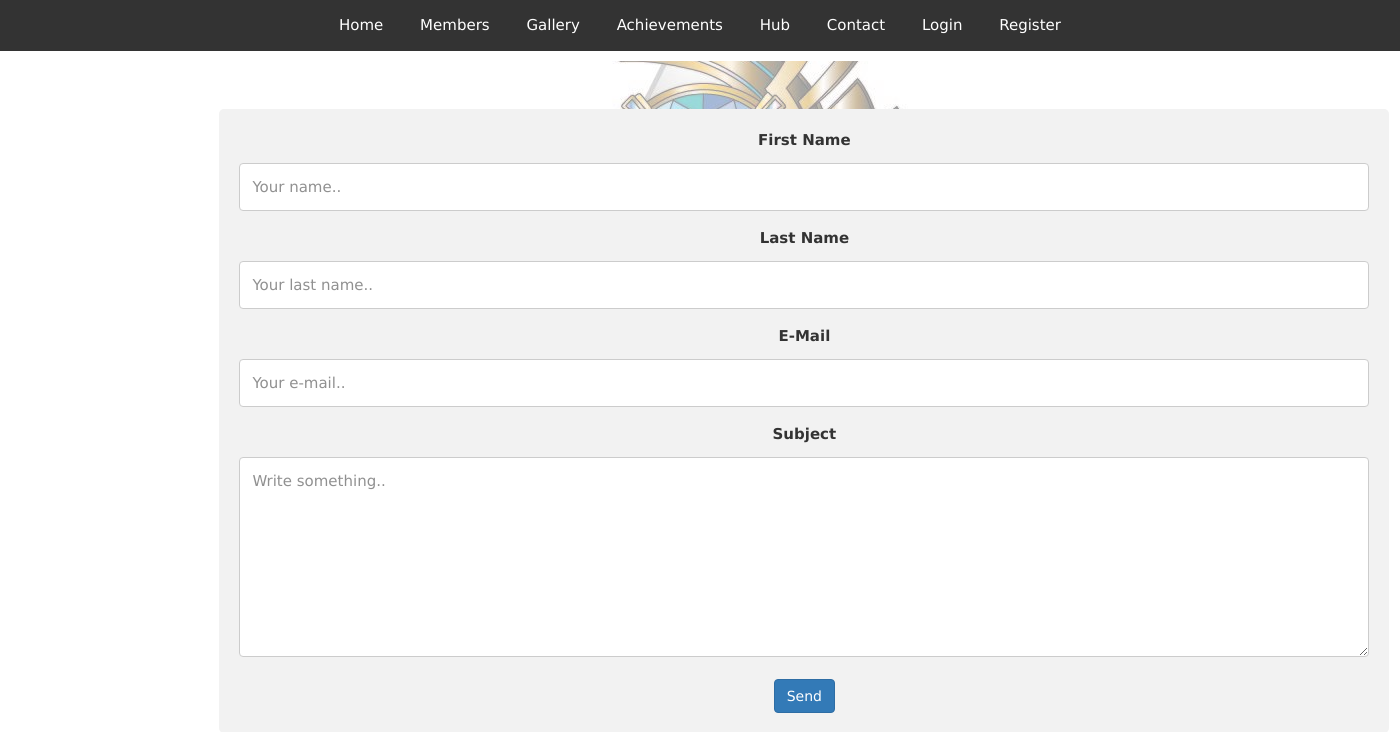
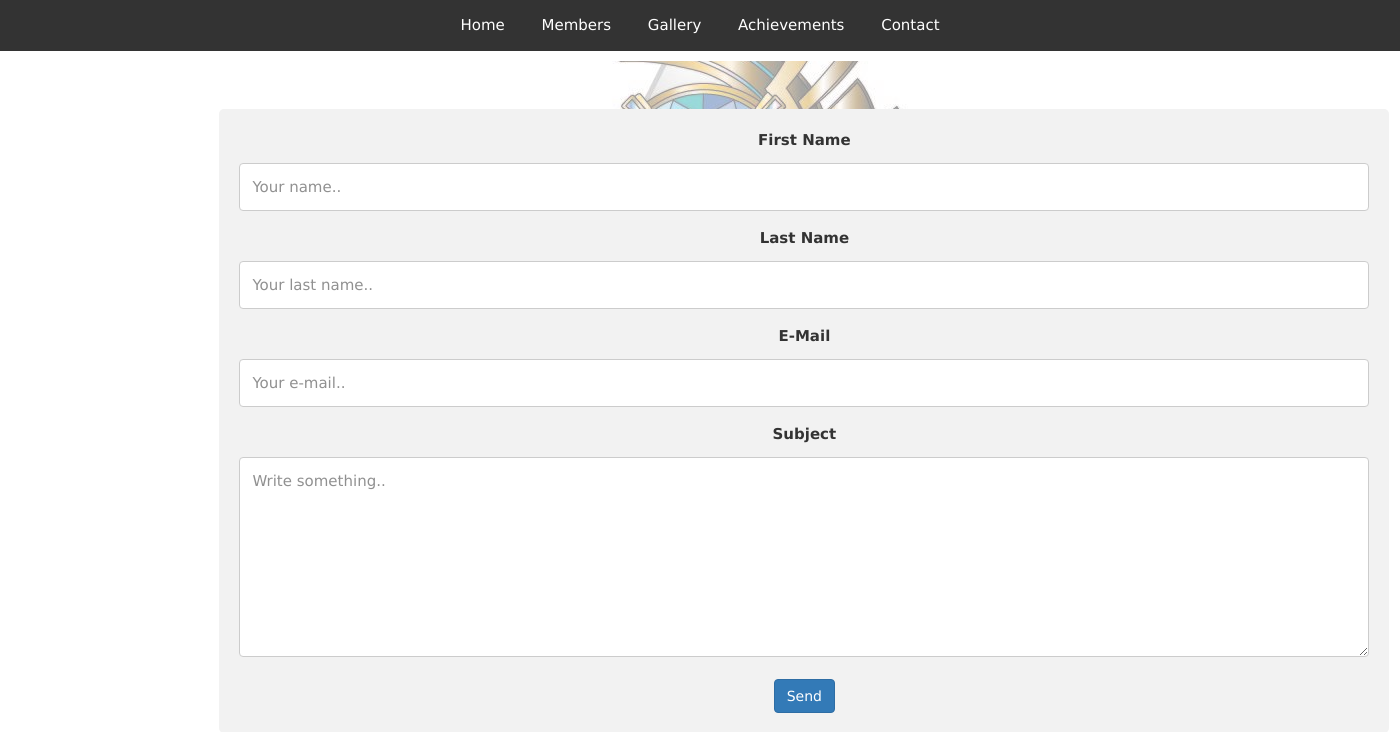
Before and after one commit to core90/honorMePythonOld, a Flask app: page /contact in a window 1400 px wide. Shown: the top 732 px of the page. Run offline with Flask 2, Linux system fonts and the light colour scheme; some libraries are stand-ins or nearby versions.

Commit message:
remove login, register, hub, logout

```diff
--- a/templates/layout.html
+++ b/templates/layout.html
@@ -53,10 +53,10 @@
             <li><a href="members">Members</a></li>
             <li><a href="gallery">Gallery</a></li>
             <li><a href="achievements">Achievements</a></li>
-            <li><a href="hub">Hub</a></li>
+            <!--<li><a href="hub">Hub</a></li>-->
             <li><a href="contact">Contact</a></li>
-            <li><a href="login">Login</a></li>
-            <li><a href="register">Register</a></li>
+            <!--<li><a href="login">Login</a></li>
+            <li><a href="register">Register</a></li>-->
         </ul>
         {% endif %}
         <div id="logo">
```
